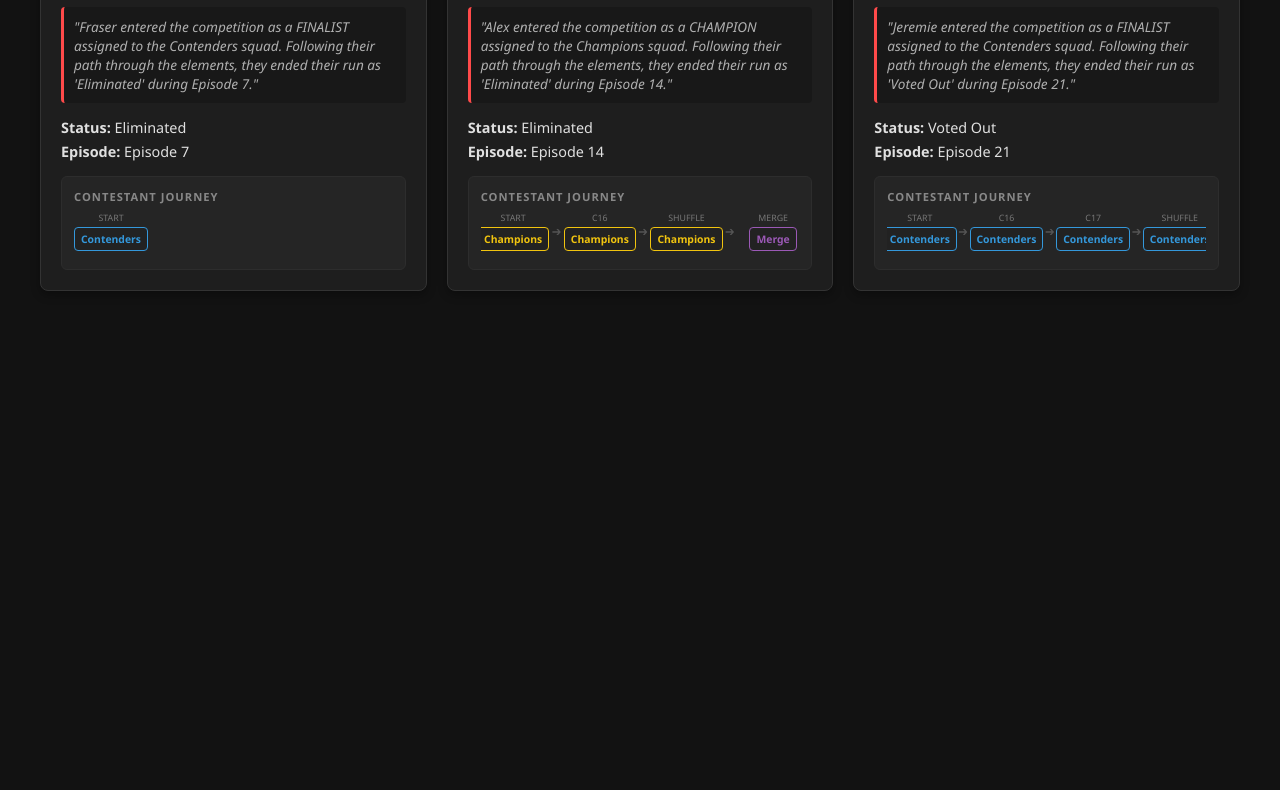
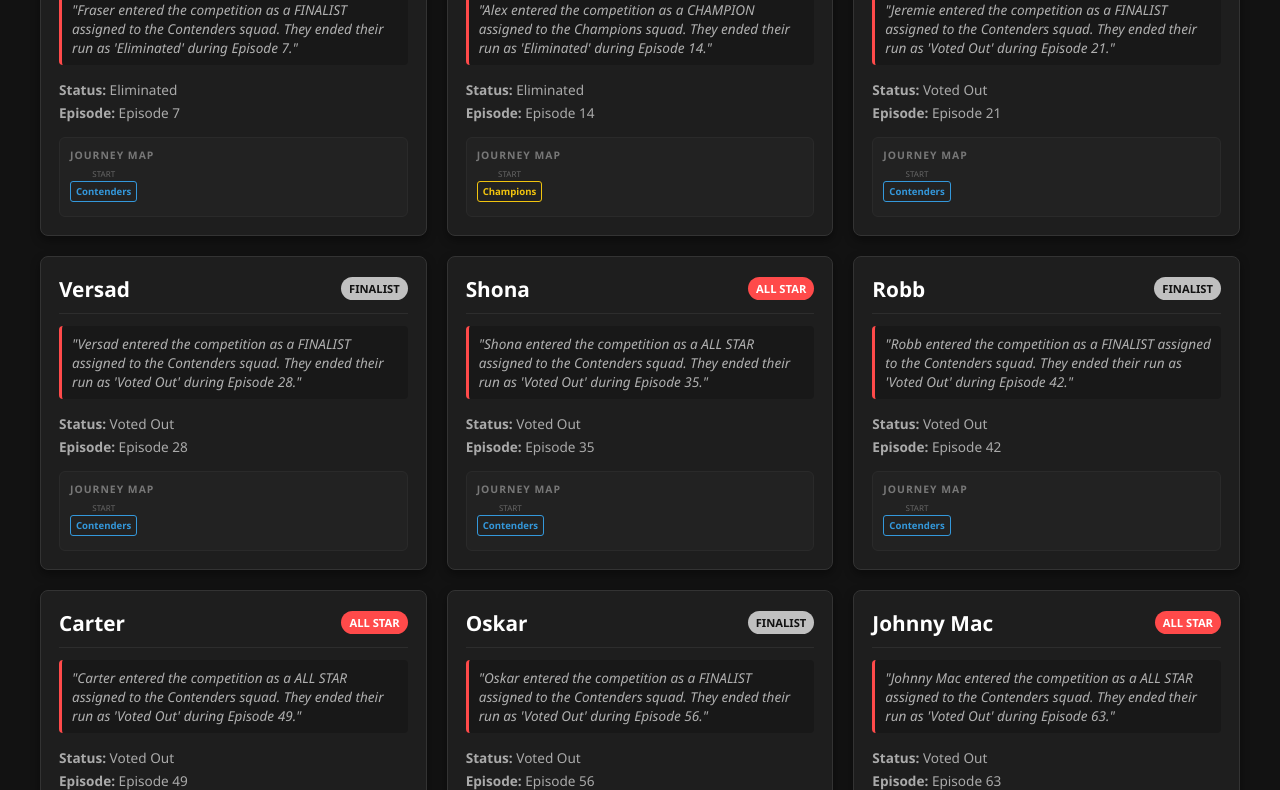
Before and after one commit to D33ZU11/survivor, a plain HTML site: page index.html in a window 1280 px wide. Shown: the part 200-990 px from the top of the page. Before the commit the page ends 800 px from the top, so only its background shows below. Drawn offline with Linux system fonts and the light colour scheme.

Commit message:
Update index.html

```diff
--- a/index.html
+++ b/index.html
@@ -3,10 +3,10 @@
 <head>
   <meta charset="UTF-8">
   <meta name="viewport" content="width=device-width, initial-scale=1.0">
-  <title>Elementus: The Inferno - Contestant Journey</title>
+  <title>Elementus: The Inferno - Journey Map</title>
   <style>
     /* ==========================================
-       1. PAGE STYLING & THEME
+       1. PAGE STYLE & GRAPHITE/FIRE THEME
        ========================================== */
     body {
       background-color: #121212;
@@ -18,61 +18,62 @@
 
     h1 {
       text-align: center;
-      color: #ff4a4a; /* Flame theme red */
+      color: #ff4a4a; /* Flame Red */
       margin-bottom: 30px;
-      font-size: 2.5rem;
+      font-size: 2.2rem;
       text-transform: uppercase;
       letter-spacing: 2px;
+      text-shadow: 0 0 10px rgba(255, 74, 74, 0.3);
     }
 
-    /* Container holding all the player cards */
+    /* Grid layout for player cards */
     .grid-container {
       display: grid;
-      grid-template-columns: repeat(auto-fill, minmax(320px, 1fr));
+      grid-template-columns: repeat(auto-fill, minmax(310px, 1fr));
       gap: 20px;
       max-width: 1200px;
       margin: 0 auto;
     }
 
     /* ==========================================
-       2. PLAYER CARD DESIGN
+       2. CARD COMPONENT
        ========================================== */
     .player-card {
       background: #1e1e1e;
       border: 1px solid #333;
       border-radius: 8px;
-      padding: 20px;
+      padding: 18px;
       display: flex;
       flex-direction: column;
       justify-content: space-between;
-      box-shadow: 0 4px 10px rgba(0, 0, 0, 0.3);
+      box-shadow: 0 4px 10px rgba(0, 0, 0, 0.4);
       transition: transform 0.2s, border-color 0.2s;
     }
 
     .player-card:hover {
-      transform: translateY(-5px);
+      transform: translateY(-3px);
       border-color: #ff4a4a;
     }
 
-    /* Card Header with Name & Badges */
+    /* Card Header */
     .card-header {
       display: flex;
       justify-content: space-between;
       align-items: center;
-      border-bottom: 1px solid #333;
+      border-bottom: 1px solid #2d2d2d;
       padding-bottom: 10px;
       margin-bottom: 12px;
     }
 
     .card-header h3 {
       margin: 0;
-      font-size: 1.4rem;
+      font-size: 1.3rem;
       color: #fff;
     }
 
-    /* Legacy Badges */
+    /* Badges */
     .badge {
-      font-size: 0.75rem;
+      font-size: 0.7rem;
       font-weight: bold;
       padding: 4px 8px;
       border-radius: 12px;
@@ -82,7 +83,7 @@
     .badge.finalist { background-color: #c0c0c0; color: #121212; }
     .badge.all-star { background-color: #ff4a4a; color: #fff; }
 
-    /* Custom Narrative Description */
+    /* Custom Brief Description */
     .card-description {
       font-size: 0.85rem;
       color: #b0b0b0;
@@ -90,95 +91,96 @@
       margin: 0 0 15px 0;
       line-height: 1.4;
       background: rgba(0, 0, 0, 0.2);
-      padding: 10px;
+      padding: 8px 10px;
       border-radius: 4px;
       border-left: 3px solid #ff4a4a;
     }
 
-    /* Card Basic Info (Status / Episode) */
+    /* Status Details */
     .card-body {
-      font-size: 0.9rem;
+      font-size: 0.85rem;
       margin-bottom: 15px;
+      color: #aaa;
     }
 
     .card-body p {
-      margin: 5px 0;
+      margin: 4px 0;
     }
 
     /* ==========================================
        3. JOURNEY TIMELINE / TREE-LINE
        ========================================== */
     .timeline-container {
-      margin-top: auto; /* Pushes the timeline to the bottom of the card */
-      background: rgba(255, 255, 255, 0.03);
-      padding: 12px;
+      margin-top: auto;
+      background: rgba(255, 255, 255, 0.02);
+      padding: 10px;
       border-radius: 6px;
-      border: 1px solid #2d2d2d;
+      border: 1px solid #2a2a2a;
     }
 
     .timeline-title {
-      font-size: 0.7rem;
+      font-size: 0.65rem;
       text-transform: uppercase;
-      color: #888;
+      color: #777;
       letter-spacing: 1px;
-      margin-bottom: 8px;
+      margin-bottom: 6px;
       font-weight: bold;
     }
 
-    /* Horizontal scroll area for the timeline path */
+    /* Horizontal list of steps */
     .timeline-nodes {
       display: flex;
       align-items: center;
       gap: 6px;
       overflow-x: auto;
-      padding-bottom: 6px;
+      padding-bottom: 4px;
     }
 
-    /* Custom thin scrollbar */
+    /* Clean thin scrollbar for long timelines */
     .timeline-nodes::-webkit-scrollbar {
-      height: 4px;
+      height: 3px;
     }
     .timeline-nodes::-webkit-scrollbar-thumb {
       background: #444;
       border-radius: 2px;
     }
 
-    /* Individual Timeline Node */
+    /* Single Node Step */
     .timeline-node {
       display: flex;
       flex-direction: column;
       align-items: center;
-      font-size: 0.65rem;
+      font-size: 0.6rem;
       text-align: center;
       min-width: 65px;
     }
 
     .node-phase {
-      color: #777;
-      font-size: 0.55rem;
-      margin-bottom: 3px;
+      color: #666;
+      font-size: 0.5rem;
+      margin-bottom: 2px;
       text-transform: uppercase;
     }
 
     .node-team {
       background: #222;
       color: #bbb;
-      padding: 4px 6px;
-      border-radius: 4px;
+      padding: 3px 5px;
+      border-radius: 3px;
       font-weight: bold;
       border: 1px solid #444;
       white-space: nowrap;
     }
 
-    /* Team Specific Border Colors */
+    /* Team Highlight Border Colors */
     .team-contenders { border-color: #3498db; color: #3498db; }
     .team-champions { border-color: #f1c40f; color: #f1c40f; }
     .team-merge { border-color: #9b59b6; color: #9b59b6; }
 
-    /* Simple arrow divider between team nodes */
+    /* Arrows */
     .timeline-arrow {
-      color: #555;
-      font-size: 0.8rem;
+      color: #444;
+      font-size: 0.75rem;
       user-select: none;
     }
   </style>
@@ -187,22 +189,40 @@
 
   <h1>Elementus: The Inferno</h1>
 
-  <!-- The main container where JavaScript will inject the player cards -->
   <div class="grid-container" id="cards-grid"></div>
 
-  <!-- ==========================================
-       4. INTERACTIVE LOGIC & RENDERING
-       ========================================== -->
   <script>
-    // 1. Function to build the card markup for a single player
+    // Embedded contestant database directly inside the code
+    const playersData = [
+      { "Name": "Fraser", "Legacy": "FINALIST", "Original": "Contenders", "Cycle 16": "", "Cycle 17": "", "Shuffle": "", "Expand": "", "Swap": "", "Cycle 34": "", "Cycle 35": "", "2nd Exp": "", "Switch": "", "Disolve": "", "Merge": "", "Status": "Eliminated", "Episode": "Episode 7" },
+      { "Name": "Alex", "Legacy": "CHAMPION", "Original": "Champions", "Cycle 16": "", "Cycle 17": "", "Shuffle": "", "Expand": "", "Swap": "", "Cycle 34": "", "Cycle 35": "", "2nd Exp": "", "Switch": "", "Disolve": "", "Merge": "", "Status": "Eliminated", "Episode": "Episode 14" },
+      { "Name": "Jeremie", "Legacy": "FINALIST", "Original": "Contenders", "Cycle 16": "", "Cycle 17": "", "Shuffle": "", "Expand": "", "Swap": "", "Cycle 34": "", "Cycle 35": "", "2nd Exp": "", "Switch": "", "Disolve": "", "Merge": "", "Status": "Voted Out", "Episode": "Episode 21" },
+      { "Name": "Versad", "Legacy": "FINALIST", "Original": "Contenders", "Cycle 16": "", "Cycle 17": "", "Shuffle": "", "Expand": "", "Swap": "", "Cycle 34": "", "Cycle 35": "", "2nd Exp": "", "Switch": "", "Disolve": "", "Merge": "", "Status": "Voted Out", "Episode": "Episode 28" },
+      { "Name": "Shona", "Legacy": "ALL STAR", "Original": "Contenders", "Cycle 16": "", "Cycle 17": "", "Shuffle": "", "Expand": "", "Swap": "", "Cycle 34": "", "Cycle 35": "", "2nd Exp": "", "Switch": "", "Disolve": "", "Merge": "", "Status": "Voted Out", "Episode": "Episode 35" },
+      { "Name": "Robb", "Legacy": "FINALIST", "Original": "Contenders", "Cycle 16": "", "Cycle 17": "", "Shuffle": "", "Expand": "", "Swap": "", "Cycle 34": "", "Cycle 35": "", "2nd Exp": "", "Switch": "", "Disolve": "", "Merge": "", "Status": "Voted Out", "Episode": "Episode 42" },
+      { "Name": "Carter", "Legacy": "ALL STAR", "Original": "Contenders", "Cycle 16": "", "Cycle 17": "", "Shuffle": "", "Expand": "", "Swap": "", "Cycle 34": "", "Cycle 35": "", "2nd Exp": "", "Switch": "", "Disolve": "", "Merge": "", "Status": "Voted Out", "Episode": "Episode 49" },
+      { "Name": "Oskar", "Legacy": "FINALIST", "Original": "Contenders", "Cycle 16": "", "Cycle 17": "", "Shuffle": "", "Expand": "", "Swap": "", "Cycle 34": "", "Cycle 35": "", "2nd Exp": "", "Switch": "", "Disolve": "", "Merge": "", "Status": "Voted Out", "Episode": "Episode 56" },
+      { "Name": "Johnny Mac", "Legacy": "ALL STAR", "Original": "Contenders", "Cycle 16": "", "Cycle 17": "", "Shuffle": "", "Expand": "", "Swap": "", "Cycle 34": "", "Cycle 35": "", "2nd Exp": "", "Switch": "", "Disolve": "", "Merge": "", "Status": "Voted Out", "Episode": "Episode 63" },
+      { "Name": "Lara", "Legacy": "ALL STAR", "Original": "Contenders", "Cycle 16": "", "Cycle 17": "", "Shuffle": "", "Expand": "", "Swap": "", "Cycle 34": "", "Cycle 35": "", "2nd Exp": "", "Switch": "", "Disolve": "", "Merge": "", "Status": "Eliminated", "Episode": "Episode 70" },
+      { "Name": "Rich", "Legacy": "FINALIST", "Original": "Champions", "Cycle 16": "", "Cycle 17": "", "Shuffle": "", "Expand": "", "Swap": "", "Cycle 34": "", "Cycle 35": "", "2nd Exp": "", "Switch": "", "Disolve": "", "Merge": "", "Status": "Voted Out", "Episode": "Episode 77" },
+      { "Name": "Rhys", "Legacy": "ALL STAR", "Original": "Contenders", "Cycle 16": "", "Cycle 17": "", "Shuffle": "", "Expand": "", "Swap": "", "Cycle 34": "", "Cycle 35": "", "2nd Exp": "", "Switch": "", "Disolve": "", "Merge": "", "Status": "Voted Out", "Episode": "Episode 84" },
+      { "Name": "Jordan", "Legacy": "FINALIST", "Original": "Contenders", "Cycle 16": "", "Cycle 17": "", "Shuffle": "", "Expand": "", "Swap": "", "Cycle 34": "", "Cycle 35": "", "2nd Exp": "", "Switch": "", "Disolve": "", "Merge": "", "Status": "Voted Out", "Episode": "Episode 91" },
+      { "Name": "Vicki", "Legacy": "CHAMPION", "Original": "Champions", "Cycle 16": "", "Cycle 17": "", "Shuffle": "", "Expand": "", "Swap": "", "Cycle 34": "", "Cycle 35": "", "2nd Exp": "", "Switch": "", "Disolve": "", "Merge": "", "Status": "Voted Out", "Episode": "Episode 98" },
+      { "Name": "Will", "Legacy": "ALL STAR", "Original": "Champions", "Cycle 16": "", "Cycle 17": "", "Shuffle": "", "Expand": "", "Swap": "", "Cycle 34": "", "Cycle 35": "", "2nd Exp": "", "Switch": "", "Disolve": "", "Merge": "", "Status": "Voted Out", "Episode": "Episode 105" },
+      { "Name": "Ed", "Legacy": "FINALIST", "Original": "Contenders", "Cycle 16": "Champions", "Cycle 17": "", "Shuffle": "", "Expand": "", "Swap": "", "Cycle 34": "", "Cycle 35": "", "2nd Exp": "", "Switch": "", "Disolve": "", "Merge": "", "Status": "Eliminated", "Episode": "Episode 112" },
+      { "Name": "Kitty", "Legacy": "CHAMPION", "Original": "Champions", "Cycle 16": "Champions", "Cycle 17": "Champions", "Shuffle": "", "Expand": "", "Swap": "", "Cycle 34": "", "Cycle 35": "", "2nd Exp": "", "Switch": "", "Disolve": "", "Merge": "", "Status": "Eliminated", "Episode": "Episode 119" },
+      { "Name": "Abram", "Legacy": "ALL STAR", "Original": "Contenders", "Cycle 16": "Contenders", "Cycle 17": "Contenders", "Shuffle": "", "Expand": "", "Swap": "", "Cycle 34": "", "Cycle 35": "", "2nd Exp": "", "Switch": "", "Disolve": "", "Merge": "", "Status": "Walked", "Episode": "Episode 120" },
+      { "Name": "Dianne", "Legacy": "CHAMPION", "Original": "Champions", "Cycle 16": "Contenders", "Cycle 17": "Contenders", "Shuffle": "", "Expand": "", "Swap": "", "Cycle 34": "", "Cycle 35": "", "2nd Exp": "", "Switch": "", "Disolve": "", "Merge": "", "Status": "Walked", "Episode": "Episode 121" },
+      { "Name": "Frank", "Legacy": "FINALIST", "Original": "Contenders", "Cycle 16": "Contenders", "Cycle 17": "Contenders", "Shuffle": "", "Expand": "", "Swap": "", "Cycle 34": "", "Cycle 35": "", "2nd Exp": "", "Switch": "", "Disolve": "", "Merge": "", "Status": "Walked", "Episode": "Episode 122" }
+    ];
+
     function createPlayerCard(player) {
+      // Dynamic description generator
+      const description = `${player.Name} entered the competition as a ${player.Legacy} assigned to the ${player.Original} squad. ` +
+                          `They ended their run as '${player.Status}' during ${player.Episode}.`;
 
-      // Dynamic narrative generator
-      const summaryText = `${player.Name} entered the competition as a ${player.Legacy} assigned to the ${player.Original} squad. ` +
-                          `Following their path through the elements, they ended their run as '${player.Status}' during ${player.Episode}.`;
-
-      // Complete chronological cycle list from your spreadsheet
-      const chronologicalPhases = [
+      // Complete cycle list chronologically
+      const cycles = [
         { label: 'Start', key: 'Original' },
         { label: 'C16', key: 'Cycle 16' },
         { label: 'C17', key: 'Cycle 17' },
@@ -217,38 +237,26 @@
         { label: 'Merge', key: 'Merge' }
       ];
 
-      // Build active nodes where the player was actually in a team (ignoring blanks/NaN)
-      let activeNodes = [];
-      chronologicalPhases.forEach(phase => {
+      // Build the active timeline steps
+      let activeSteps = [];
+      cycles.forEach(phase => {
         const teamName = player[phase.key];
         if (teamName && teamName.trim() !== "" && teamName !== "nan") {
-          activeNodes.push({
-            label: phase.label,
-            team: teamName
-          });
+          activeSteps.push({ label: phase.label, team: teamName });
         }
       });
 
-      // Map the filtered nodes into styled HTML, linked together by transition arrows
-      const timelineHTML = activeNodes.map((node, index) => {
-        // Create a safe class name from the team name (e.g., "Contenders" -> "team-contenders")
-        const teamClass = `team-${node.team.toLowerCase().replace(/\s+/g, '-')}`;
-
-        const nodeMarkup = `
+      const timelineHTML = activeSteps.map((step, idx) => {
+        const teamClass = `team-${step.team.toLowerCase().replace(/\s+/g, '-')}`;
+        const stepHTML = `
           <div class="timeline-node">
-            <span class="node-phase">${node.label}</span>
-            <span class="node-team ${teamClass}">${node.team}</span>
+            <span class="node-phase">${step.label}</span>
+            <span class="node-team ${teamClass}">${step.team}</span>
           </div>
         `;
-
-        // Append transition arrow if this isn't the final node of their journey
-        if (index < activeNodes.length - 1) {
-          return nodeMarkup + `<span class="timeline-arrow">➔</span>`;
-        }
-        return nodeMarkup;
+        return idx < activeSteps.length - 1 ? stepHTML + `<span class="timeline-arrow">➔</span>` : stepHTML;
       }).join('');
 
-      // Build the final card template
       return `
         <div class="player-card">
           <div>
@@ -256,46 +264,25 @@
               <h3>${player.Name}</h3>
               <span class="badge ${player.Legacy.toLowerCase().replace(/\s+/g, '-')}">${player.Legacy}</span>
             </div>
-
-            <p class="card-description">"${summaryText}"</p>
-
+            <p class="card-description">"${description}"</p>
             <div class="card-body">
               <p><strong>Status:</strong> ${player.Status}</p>
               <p><strong>Episode:</strong> ${player.Episode}</p>
             </div>
           </div>
-
           <div class="timeline-container">
-            <div class="timeline-title">Contestant Journey</div>
-            <div class="timeline-nodes">
-              ${timelineHTML || '<span style="font-size:0.75rem; color:#666;">No transition history available</span>'}
-            </div>
+            <div class="timeline-title">Journey Map</div>
+            <div class="timeline-nodes">${timelineHTML || '<span style="font-size:0.7rem; color:#666;">No history</span>'}</div>
           </div>
         </div>
       `;
     }
 
-    // 2. Fetch the player data and render the cards to the page
+    // Render cards directly on page load
     const grid = document.getElementById('cards-grid');
-
-    fetch('player_data.json')
-      .then(response => {
-        if (!response.ok) {
-          throw new Error('Could not load player_data.json');
-        }
-        return response.json();
-      })
-      .then(players => {
-        // Clear container and loop through players to inject each card
-        grid.innerHTML = '';
-        players.forEach(player => {
-          grid.innerHTML += createPlayerCard(player);
-        });
-      })
-      .catch(error => {
-        console.error('Error fetching data:', error);
-        grid.innerHTML = `<p style="color:red; text-align:center;">Failed to load player data. Please make sure player_data.json is in the same directory.</p>`;
-      });
+    playersData.forEach(player => {
+      grid.innerHTML += createPlayerCard(player);
+    });
   </script>
 </body>
 </html>
```
